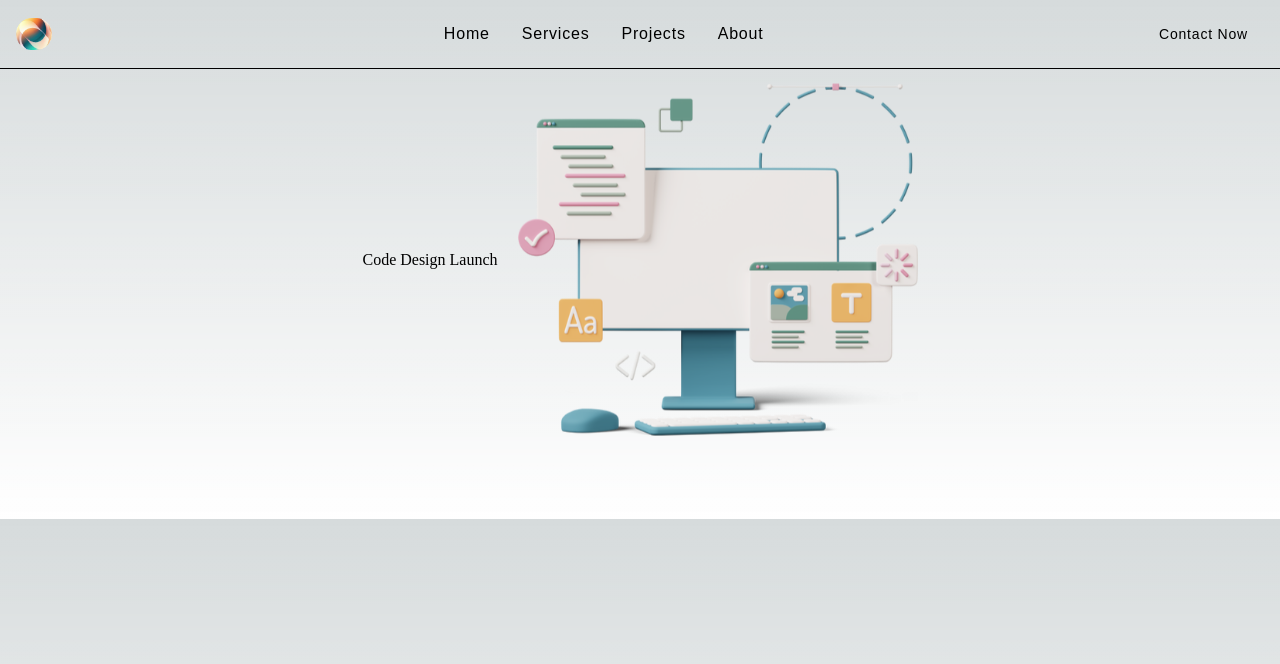
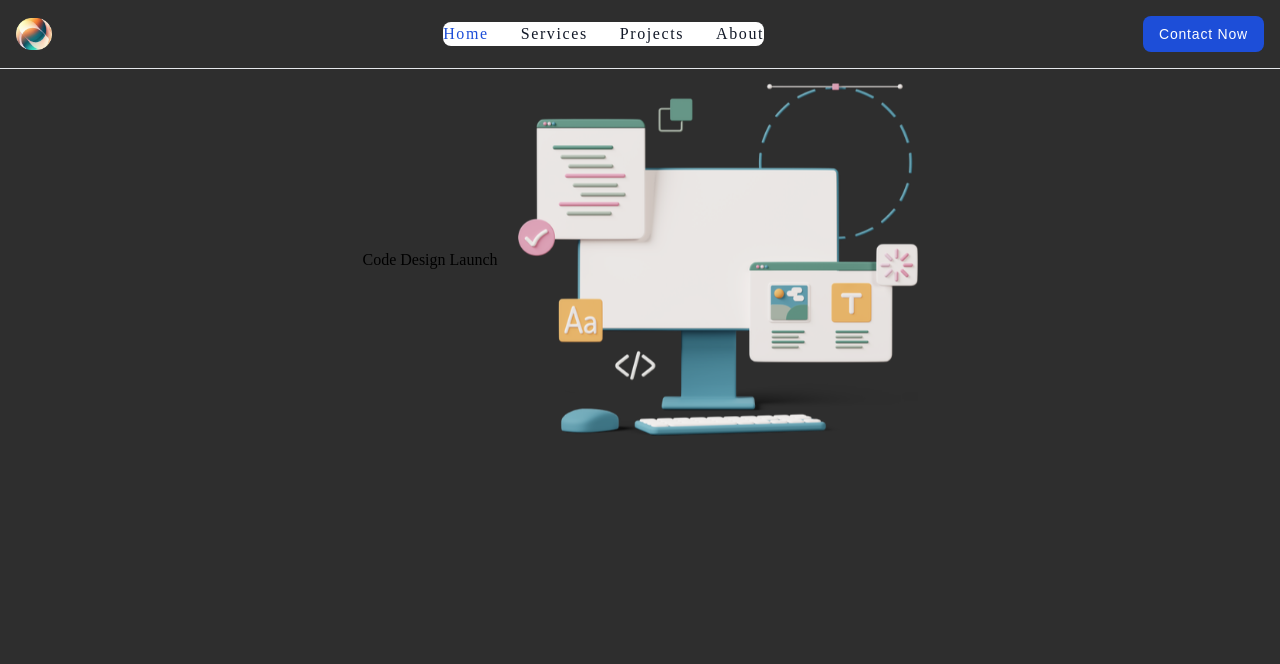
Before and after one commit to Abstract-Systems/AbstractSystems, a Next.js app in the folder abstractsystems/: page / in a window 1280 px wide. Shown: the top 664 px of the page. Built offline with nearby package versions, Linux system fonts and the light colour scheme.

Commit message:
some more changes

```diff
--- a/abstractsystems/app/globals.css
+++ b/abstractsystems/app/globals.css
@@ -12,7 +12,7 @@
 
 @media (prefers-color-scheme: dark) {
   :root {
-    --foreground-rgb: 255, 255, 255;
+    --foreground-rgb: 255, 255 , 255;
     --background-start-rgb: 0, 0, 0;
     --background-end-rgb: 0, 0, 0;
   }
@@ -20,12 +20,8 @@
 
 body {
   color: rgb(var(--foreground-rgb));
-  background: linear-gradient(
-      to bottom,
-      transparent,
-      rgb(var(--background-end-rgb))
-    )
-    rgb(var(--background-start-rgb));
+
+    background-color:#2E2E2E;
 
 }
 @layer base {
@@ -33,12 +29,3 @@
     font-family: 'Barlow Condensed', sans-serif;
   }
 }
-@components{
-  .nav {
-    position: fixed;
-    top: 0;
-    left: 0;
-    z-index: 1000; /* Adjust the value as needed */
-  }
-
-}
--- a/abstractsystems/app/layout.js
+++ b/abstractsystems/app/layout.js
@@ -5,7 +5,11 @@
 import Link from 'next/link'
 
 
-
+export const metadata = {
+  title: 'Abstract Systems',
+  description: 'Abstract Systems',
+  image: './images/logo.png',
+}
 export default function RootLayout({ children }) {
   return (
     <html lang="en">
@@ -13,7 +17,6 @@
       <body>
         <Head>
           <title>Abstract Systems</title>
-          <meta name="viewport" content="initial-scale=1.0, width=device-width" />
 
           <Link rel="preconnect" href="https://fonts.gstatic.com"/>
           <Link href="https://fonts.googleapis.com/css2?family=Barlow+Condensed:wght@300;400;500;600;700&display=swap" rel="stylesheet"/>
--- a/abstractsystems/components/Nav.jsx
+++ b/abstractsystems/components/Nav.jsx
@@ -46,7 +46,7 @@
           } w-full md:flex md:w-auto md:order-1`}
           id="navbar-sticky"
         >
-          <ul className="flex flex-col p-4 md:p-0 mt-4 font-medium border border-gray-100 rounded-lg bg-gray-50 md:flex-row md:space-x-8 md:mt-0 md:border-0 md:bg-white dark:bg-gray-800 md:dark:bg-gray-900 dark:border-gray-700 font-sans tracking-wider ">
+          <ul className="flex flex-col p-4 md:p-0 mt-4 font-medium border border-gray-100 rounded-lg bg-gray-50 md:flex-row md:space-x-8 md:mt-0 md:border-0 md:bg-white dark:bg-gray-800 md:dark:bg-gray-900 dark:border-gray-700 font-sans tracking-widest">
             <li>
               <a
                 href="#"
--- a/abstractsystems/tailwind.config.js
+++ b/abstractsystems/tailwind.config.js
@@ -1,4 +1,6 @@
+
 /** @type {import('tailwindcss').Config} */
+
 
 module.exports = {
   content: [
@@ -13,26 +15,18 @@
         'gradient-conic':
           'conic-gradient(from 180deg at 50% 50%, var(--tw-gradient-stops))',
       },
+      fontFamily: {
+        sans: ['Barlow Condensed'],
+        sarpanch: ['Sarpanch'],
+      },
+      colors: {
+        'backgroun-primary':"#2E2E2E",
+        'backgroun-secondary':"#D9D9D9",
+      },
+    },
 
-    },
-    colors: {
-      'backgroun-primary':"#2E2E2E",
-      'backgroun-secondary':"#D9D9D9",
-    },
-    fontFamily: {
-      sans: ['Barlow Condensed', 'sans-serif'],
-      sarpanch: ['Sarpanch'],
-    },
-    letterSpacing: {
-      tightest: '-.075em',
-      tighter: '-.05em',
-      tight: '-.025em',
-      normal: '0',
-      wide: '.025em',
-      wider: '.05em',
-      widest: '.1em',
-      widest: '.15em',
-    }
+
+
   },
   plugins: [],
 }
```
